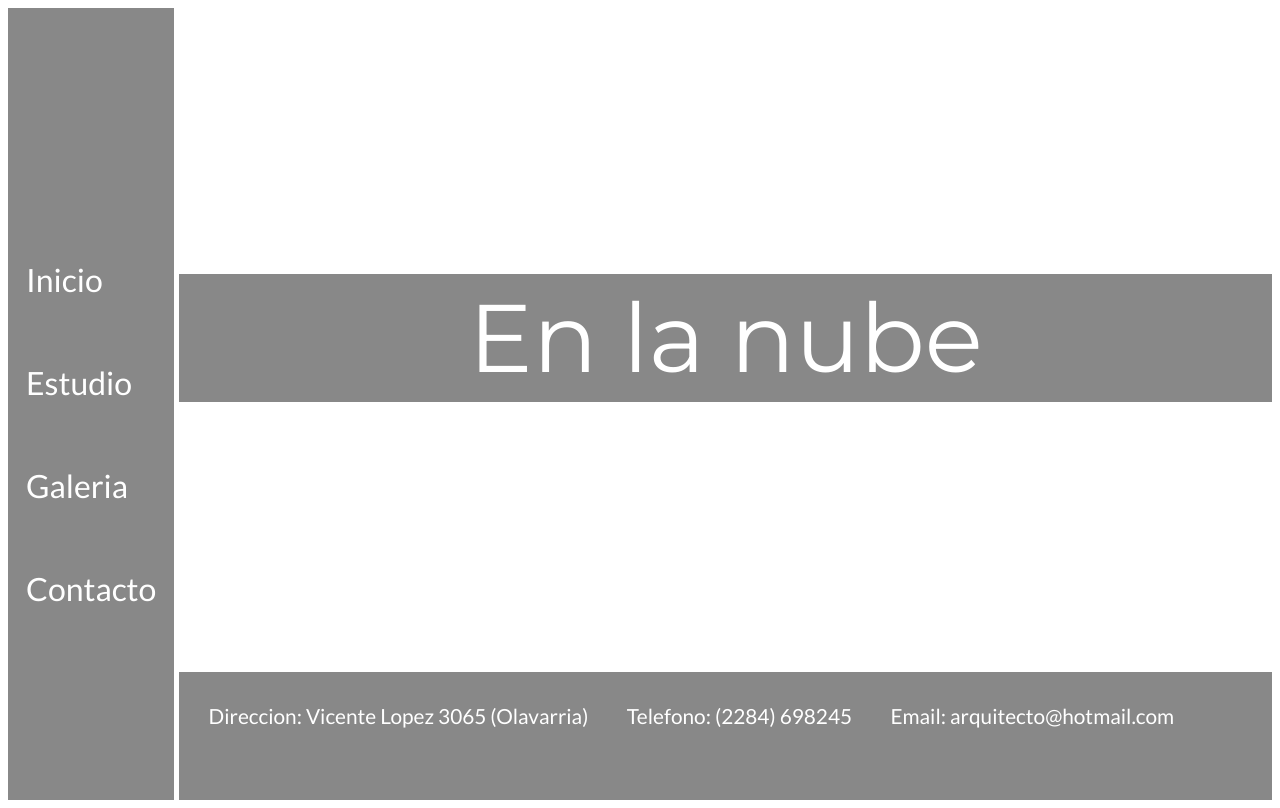
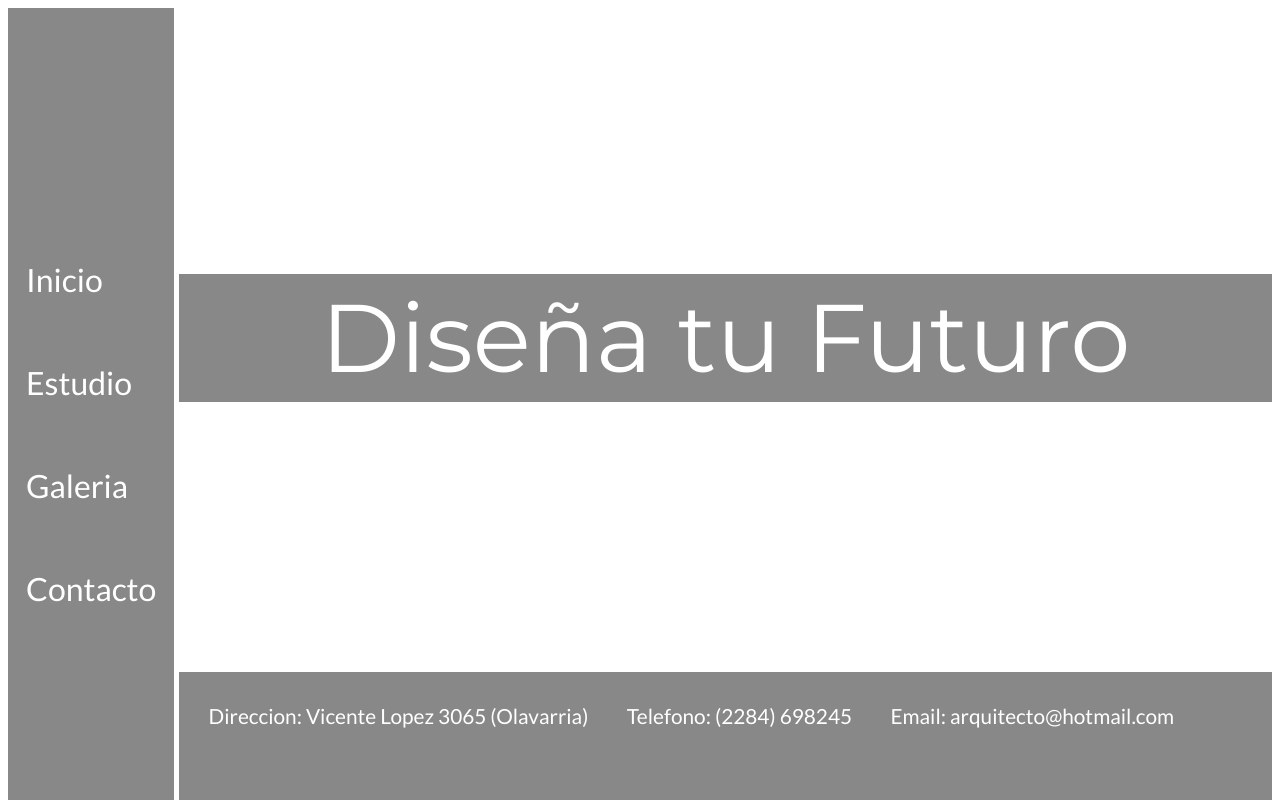
Before and after one commit to JordiSarazola/arq-agustin, a plain HTML site: page index.html in a window 1280 px wide. Drawn offline with Linux system fonts and the light colour scheme.

Commit message:
grid de nuevo

```diff
--- a/index.html
+++ b/index.html
@@ -26,7 +26,7 @@
 
 
             <div class="caja-imagen">
-                <p>En la nube</p>
+                <p>Diseña tu Futuro</p>
 
             </div>
 
```
